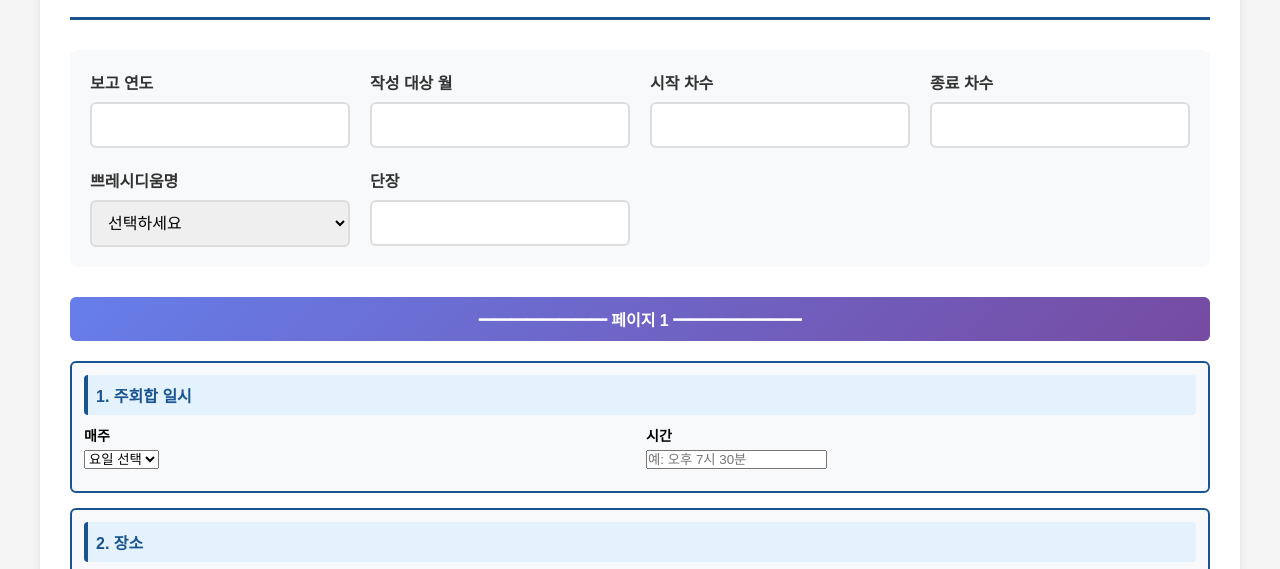
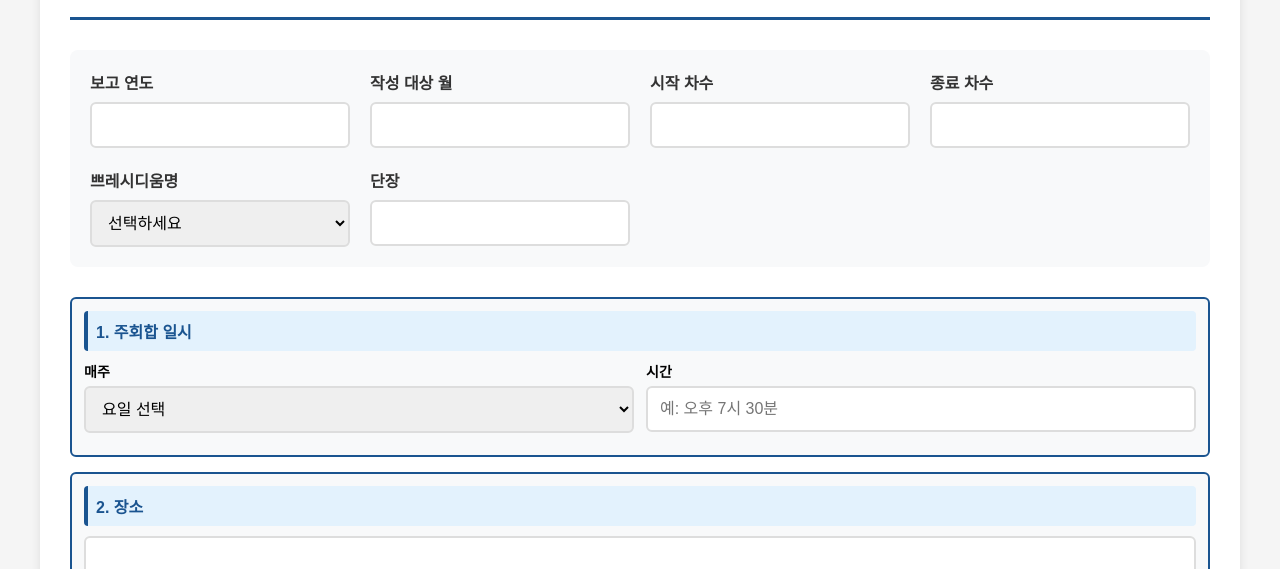
Before and after one commit to jstk-one/jssd_legio_combine, a plain HTML site: page index.html in a window 1280 px wide. Shown: the part 215-784 px from the top of the page. Drawn offline with Linux system fonts and the light colour scheme.

Commit message:
Update index.html

```diff
--- a/index.html
+++ b/index.html
@@ -508,6 +508,26 @@
             color: #000;
             margin-bottom: 5px;
             font-size: 14px;
+        }
+
+        .form-group input[type="text"],
+        .form-group input[type="number"],
+        .form-group input[type="date"],
+        .form-group select {
+            width: 100%;
+            padding: 12px;
+            border: 2px solid #ddd;
+            border-radius: 6px;
+            font-size: 16px;
+            min-height: 46px;
+            transition: all 0.3s;
+        }
+
+        .form-group input:focus,
+        .form-group select:focus {
+            outline: none;
+            border-color: #1a5490;
+            background: #f0f7ff;
         }
 
         .page-separator {
@@ -676,11 +696,6 @@
                     <label for="writer_leader">단장</label>
                     <input type="text" id="writer_leader" required>
                 </div>
-            </div>
-
-            <!-- 페이지 구분 표시 -->
-            <div class="page-separator">
-                <span>━━━━━━━━ 페이지 1 ━━━━━━━━</span>
             </div>
 
             <!-- 1. 주회합 일시 -->
@@ -948,10 +963,7 @@
                 </div>
             </div>
 
-            <!-- 페이지 구분 표시 -->
-            <div class="page-separator" style="margin-top: 30px;">
-                <span>━━━━━━━━ 페이지 2 (활동항목) ━━━━━━━━</span>
-            </div>
+
 
 <!-- 활동 카테고리 1 -->
             <div class="activity-section">
@@ -1447,7 +1459,7 @@
 
     <script>
         // 관리자가 설정하는 구글 스프레드시트 URL
-        const GOOGLE_SCRIPT_URL = 'https://script.google.com/macros/s/AKfycby9NgOa_yC8BZllbcSyV44BRHsU9UN6s3DTuPQ-Bto-k2cyaphJHAOzrmRNoATadCEa1Q/exec';
+        const GOOGLE_SCRIPT_URL = 'https://script.google.com/macros/s/AKfycbw-08kmlZt7L_pg3ghBVXB9PUFTg10AjIa5kvmR_nf71vyewAszI6eycKwInTv14GQkhQ/exec';
 
         // 카테고리별 항목 개수
         const CATEGORY_COUNTS = {
@@ -1535,6 +1547,7 @@
             document.getElementById('finance_balance').value = balance;
         }
 
+        document.addEventListener('DOMContentLoaded', function() {
             // 단원현황 입력 필드에 이벤트 리스너 추가
             const memberInputs = [
                 'prev_active_m', 'prev_active_f', 'prev_pret', 'prev_coop_m', 'prev_coop_f', 'prev_adj',
@@ -1556,7 +1569,6 @@
                 }
             });
 
-        document.addEventListener('DOMContentLoaded', function() {
             console.log('페이지 로드 완료');
 
             // 현재 연도와 월 설정
@@ -1572,6 +1584,9 @@
             calculateAllTotals();
 
             console.log('초기화 완료');
+
+            // 회계보고 초기 계산
+            calculateFinance();
         });
 
         // 자동 계산 설정
```
Lines whose indentation alone changed are shown as unchanged.
